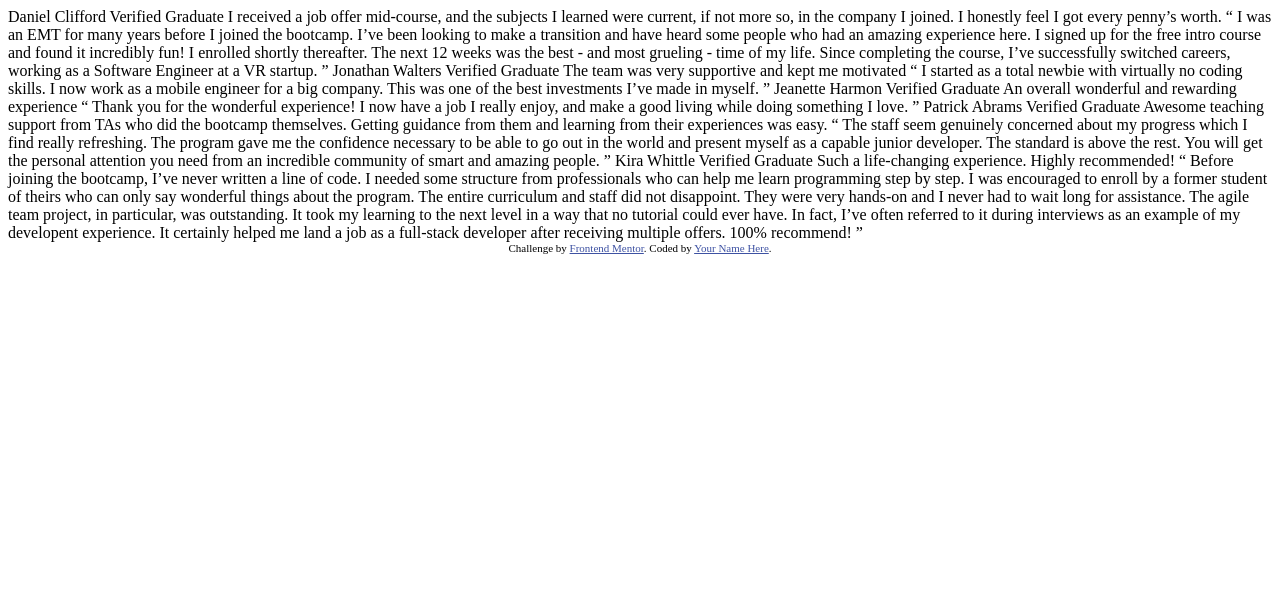
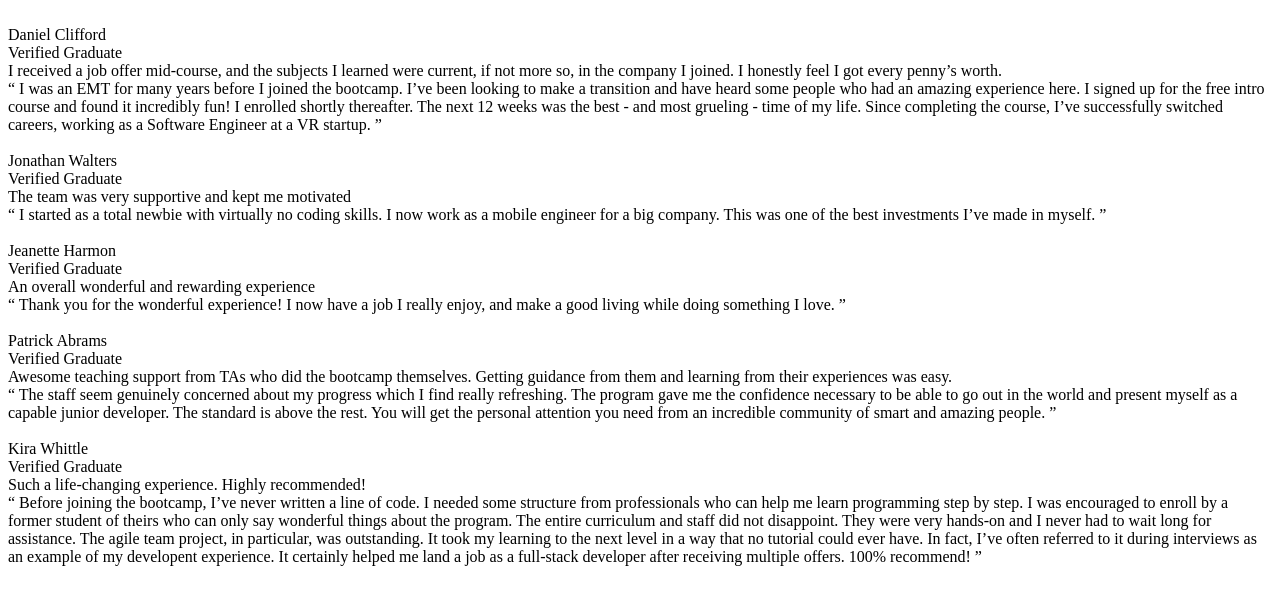
Before and after one commit to RayaneBengaoui/FM_challenge6_testimonials_grid, a plain HTML site: page index.html in a window 1280 px wide. Drawn offline with Linux system fonts and the light colour scheme.

Commit message:
HTML Setup

```diff
--- a/index.html
+++ b/index.html
@@ -1,76 +1,123 @@
 <!DOCTYPE html>
 <html lang="en">
   <head>
-  <meta charset="UTF-8">
-  <meta name="viewport" content="width=device-width, initial-scale=1.0"> <!-- displays site properly based on user's device -->
+    <meta charset="UTF-8" />
+    <meta name="viewport" content="width=device-width, initial-scale=1.0" />
+    <!-- displays site properly based on user's device -->
 
-  <link rel="icon" type="image/png" sizes="32x32" href="./images/favicon-32x32.png">
+    <link
+      rel="icon"
+      type="image/png"
+      sizes="32x32"
+      href="./images/favicon-32x32.png"
+    />
 
     <title>Frontend Mentor | [Challenge Name Here]</title>
 
     <!-- Feel free to remove these styles or customise in your own stylesheet 👍 -->
-  <style>
+    <!-- <style>
     .attribution { font-size: 11px; text-align: center; }
     .attribution a { color: hsl(228, 45%, 44%); }
-  </style>
+  </style> -->
   </head>
   <body>
-  Daniel Clifford
-  Verified Graduate
+    <main>
+      <div class="card">
+        <div class="card-profile">
+          <img src="" alt="" />
+          <div class="name">Daniel Clifford</div>
+          <div class="status">Verified Graduate</div>
+        </div>
+        <div class="title">
+          I received a job offer mid-course, and the subjects I learned were
+          current, if not more so, in the company I joined. I honestly feel I
+          got every penny’s worth.
+        </div>
+        <div class="text">
+          “ I was an EMT for many years before I joined the bootcamp. I’ve been
+          looking to make a transition and have heard some people who had an
+          amazing experience here. I signed up for the free intro course and
+          found it incredibly fun! I enrolled shortly thereafter. The next 12
+          weeks was the best - and most grueling - time of my life. Since
+          completing the course, I’ve successfully switched careers, working as
+          a Software Engineer at a VR startup. ”
+        </div>
+      </div>
+      <div class="card">
+        <div class="card-profile">
+          <img src="" alt="" />
+          <div class="name">Jonathan Walters</div>
+          <div class="status">Verified Graduate</div>
+        </div>
+        <div class="title">
+          The team was very supportive and kept me motivated
+        </div>
+        <div class="text">
+          “ I started as a total newbie with virtually no coding skills. I now
+          work as a mobile engineer for a big company. This was one of the best
+          investments I’ve made in myself. ”
+        </div>
+      </div>
+      <div class="card">
+        <div class="card-profile">
+          <img src="" alt="" />
+          <div class="name">Jeanette Harmon</div>
+          <div class="status">Verified Graduate</div>
+        </div>
+        <div class="title">An overall wonderful and rewarding experience</div>
+        <div class="text">
+          “ Thank you for the wonderful experience! I now have a job I really
+          enjoy, and make a good living while doing something I love. ”
+        </div>
+      </div>
+      <div class="card">
+        <div class="card-profile">
+          <img src="" alt="" />
+          <div class="name">Patrick Abrams</div>
+          <div class="status">Verified Graduate</div>
+        </div>
+        <div class="title">
+          Awesome teaching support from TAs who did the bootcamp themselves.
+          Getting guidance from them and learning from their experiences was
+          easy.
+        </div>
+        <div class="text">
+          “ The staff seem genuinely concerned about my progress which I find
+          really refreshing. The program gave me the confidence necessary to be
+          able to go out in the world and present myself as a capable junior
+          developer. The standard is above the rest. You will get the personal
+          attention you need from an incredible community of smart and amazing
+          people. ”
+        </div>
+      </div>
+      <div class="card">
+        <div class="card-profile">
+          <img src="" alt="" />
+          <div class="name">Kira Whittle</div>
+          <div class="status">Verified Graduate</div>
+        </div>
+        <div class="title">
+          Such a life-changing experience. Highly recommended!
+        </div>
+        <div class="text">
+          “ Before joining the bootcamp, I’ve never written a line of code. I
+          needed some structure from professionals who can help me learn
+          programming step by step. I was encouraged to enroll by a former
+          student of theirs who can only say wonderful things about the program.
+          The entire curriculum and staff did not disappoint. They were very
+          hands-on and I never had to wait long for assistance. The agile team
+          project, in particular, was outstanding. It took my learning to the
+          next level in a way that no tutorial could ever have. In fact, I’ve
+          often referred to it during interviews as an example of my developent
+          experience. It certainly helped me land a job as a full-stack
+          developer after receiving multiple offers. 100% recommend! ”
+        </div>
+      </div>
+    </main>
 
-  I received a job offer mid-course, and the subjects I learned were current, if not more so,
-  in the company I joined. I honestly feel I got every penny’s worth.
-
-  “ I was an EMT for many years before I joined the bootcamp. I’ve been looking to make a
-  transition and have heard some people who had an amazing experience here. I signed up
-  for the free intro course and found it incredibly fun! I enrolled shortly thereafter.
-  The next 12 weeks was the best - and most grueling - time of my life. Since completing
-  the course, I’ve successfully switched careers, working as a Software Engineer at a VR startup. ”
-
-  Jonathan Walters
-  Verified Graduate
-
-  The team was very supportive and kept me motivated
-
-  “ I started as a total newbie with virtually no coding skills. I now work as a mobile engineer
-  for a big company. This was one of the best investments I’ve made in myself. ”
-
-  Jeanette Harmon
-  Verified Graduate
-
-  An overall wonderful and rewarding experience
-
-  “ Thank you for the wonderful experience! I now have a job I really enjoy, and make a good living
-  while doing something I love. ”
-
-  Patrick Abrams
-  Verified Graduate
-
-  Awesome teaching support from TAs who did the bootcamp themselves. Getting guidance from them and
-  learning from their experiences was easy.
-
-  “ The staff seem genuinely concerned about my progress which I find really refreshing. The program
-  gave me the confidence necessary to be able to go out in the world and present myself as a capable
-  junior developer. The standard is above the rest. You will get the personal attention you need from
-  an incredible community of smart and amazing people. ”
-
-  Kira Whittle
-  Verified Graduate
-
-  Such a life-changing experience. Highly recommended!
-
-  “ Before joining the bootcamp, I’ve never written a line of code. I needed some structure from
-  professionals who can help me learn programming step by step. I was encouraged to enroll by a former
-  student of theirs who can only say wonderful things about the program. The entire curriculum and staff
-  did not disappoint. They were very hands-on and I never had to wait long for assistance. The agile team
-  project, in particular, was outstanding. It took my learning to the next level in a way that no tutorial
-  could ever have. In fact, I’ve often referred to it during interviews as an example of my developent
-  experience. It certainly helped me land a job as a full-stack developer after receiving multiple offers.
-  100% recommend! ”
-
-  <div class="attribution">
+    <!-- <div class="attribution">
     Challenge by <a href="https://www.frontendmentor.io?ref=challenge" target="_blank">Frontend Mentor</a>.
     Coded by <a href="#">Your Name Here</a>.
-  </div>
+  </div> -->
   </body>
 </html>
```
Lines whose indentation alone changed are shown as unchanged.
